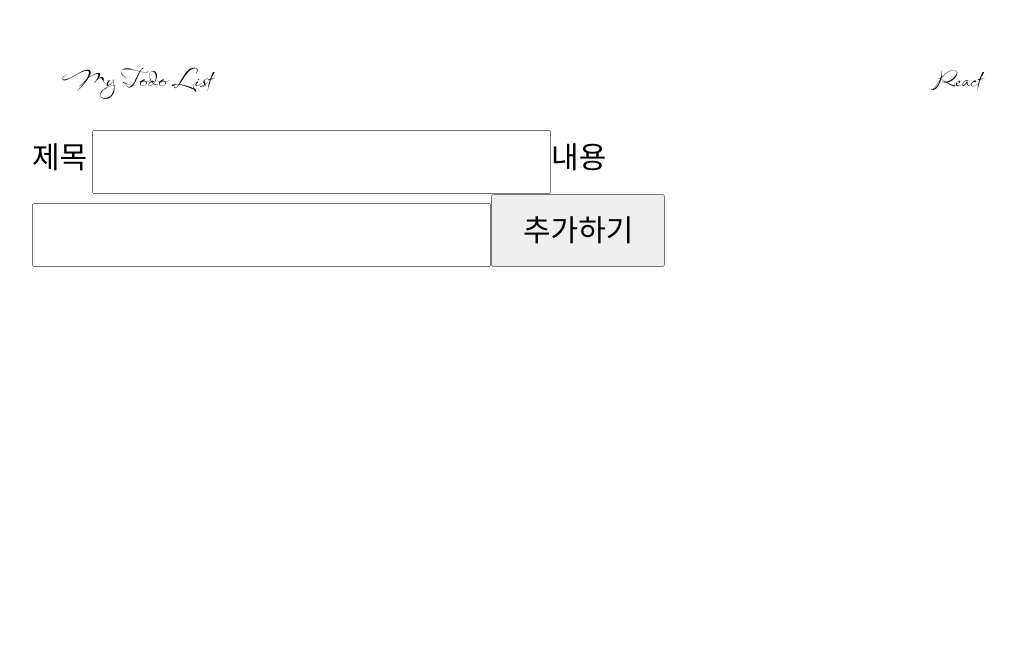
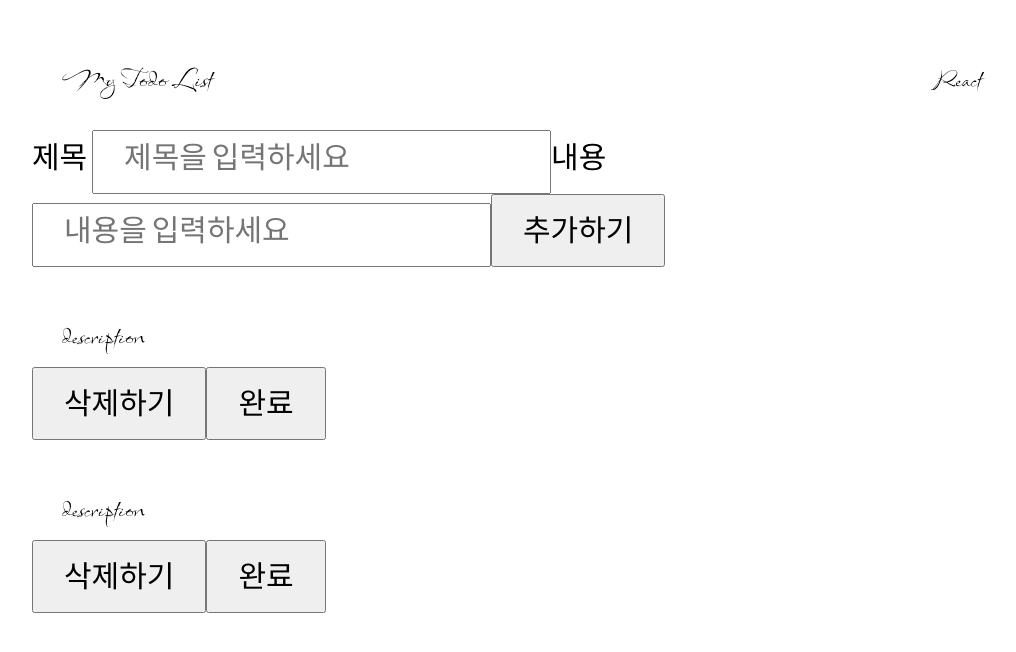
Before and after one commit to DevWhisperer/reactToDoList, a React (Create React App) app: page / in a window 1280 px wide. Shown: the top 652 px of the page, without its empty margins (118-1134 px from the left). Built offline with nearby package versions, Linux system fonts and the light colour scheme.

Commit message:
task box add

```diff
--- a/src/App.js
+++ b/src/App.js
@@ -1,6 +1,7 @@
 import { useState } from "react";
 import "./App.css";
 import Navbar from "./components/Navbar";
+import TaskBox from "./components/TaskBox";
 
 function App() {
   const [id, setId] = useState(0);
@@ -10,9 +11,10 @@ function App() {
   const onSubmitHandler = (event) => {
     event.preventDefault();
     let newList = toDoList.concat();
-    newList.push({ id: id, title: title, desc: desc });
+    newList.push({ id: id, title, desc, isDone: false });
     setToDoList(newList);
     setId(id + 1);
+    console.log(toDoList);
   };
   return (
     <div id="page">
@@ -22,6 +24,7 @@ function App() {
         <input
           name="title"
           type="text"
+          placeholder="제목을 입력하세요"
           value={title}
           onChange={(e) => setTitle(e.target.value)}
         />
@@ -29,11 +32,17 @@ function App() {
         <input
           name="desc"
           type="text"
+          placeholder="내용을 입력하세요"
           value={desc}
           onChange={(e) => setDesc(e.target.value)}
         />
         <input type="submit" value="추가하기" />
       </form>
+      {toDoList.map((item) => {
+        return <TaskBox item={item}></TaskBox>;
+      })}
+      <TaskBox></TaskBox>
+      <TaskBox></TaskBox>
     </div>
   );
 }
--- /dev/null
+++ b/src/components/TaskBox.js
@@ -0,0 +1,14 @@
+import React from "react";
+
+const TaskBox = ({ item }) => {
+  return (
+    <div>
+      <div>{item}</div>
+      <div>description</div>
+      <button>삭제하기</button>
+      <button>완료</button>
+    </div>
+  );
+};
+
+export default TaskBox;
```
